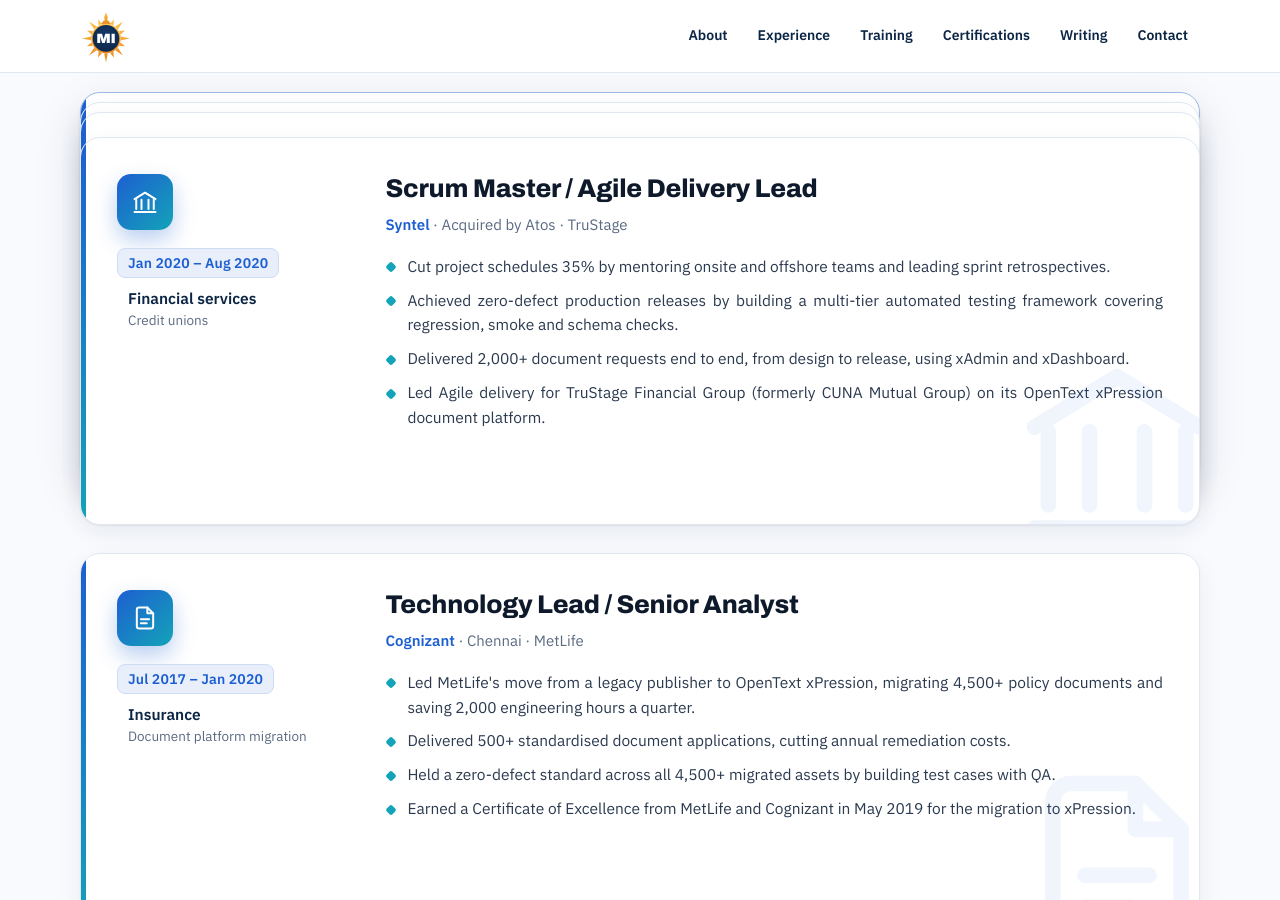
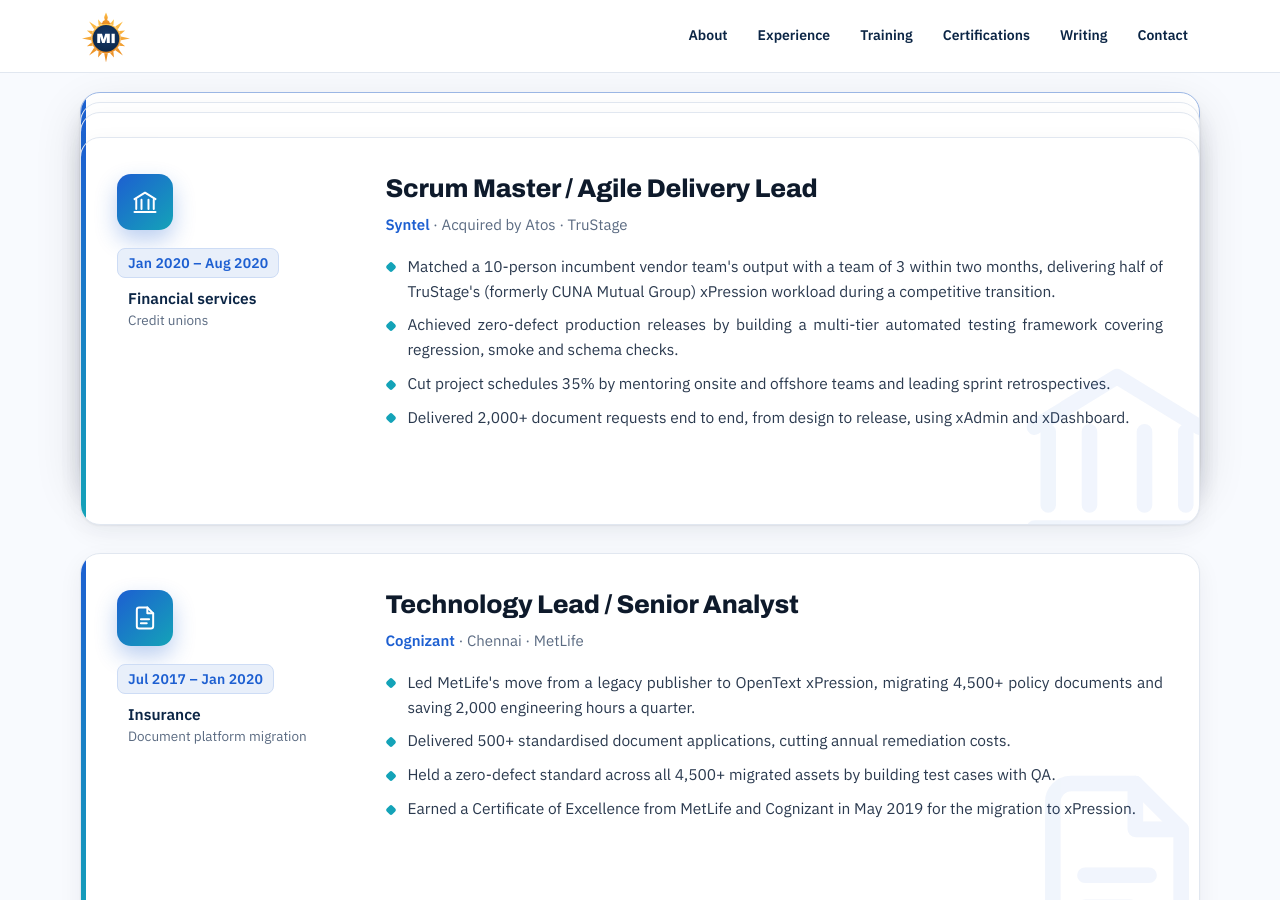
Before and after one commit to Madhan-I/Madhan-I.github.io, a Jekyll site: the page built from index.html, in a window 1280 px wide and 900 px high, scrolled down 3198 px. Built offline with Jekyll 4.4.1, drawn with Linux system fonts in a browser that asks for light colours.

Commit message:
Add TruStage transition result to Syntel role
Co-Authored-By: Claude Opus 5.5 <noreply@anthropic.com>
Claude-Session: https://claude.ai/code/session_01MFRrTt7LBDdX57m85KHNGp

```diff
--- a/_data/profile.yml
+++ b/_data/profile.yml
@@ -128,10 +128,10 @@ experience:
     company: Syntel
     detail: Acquired by Atos · TruStage
     points:
+      - "Matched a 10-person incumbent vendor team's output with a team of 3 within two months, delivering half of TruStage's (formerly CUNA Mutual Group) xPression workload during a competitive transition."
+      - "Achieved zero-defect production releases by building a multi-tier automated testing framework covering regression, smoke and schema checks."
       - "Cut project schedules 35% by mentoring onsite and offshore teams and leading sprint retrospectives."
-      - "Achieved zero-defect production releases by building a multi-tier automated testing framework covering regression, smoke and schema checks."
       - "Delivered 2,000+ document requests end to end, from design to release, using xAdmin and xDashboard."
-      - "Led Agile delivery for TruStage Financial Group (formerly CUNA Mutual Group) on its OpenText xPression document platform."
   - dates: Jul 2017 – Jan 2020
     title: Technology Lead / Senior Analyst
     sector: "Insurance · Document platform migration"
```
